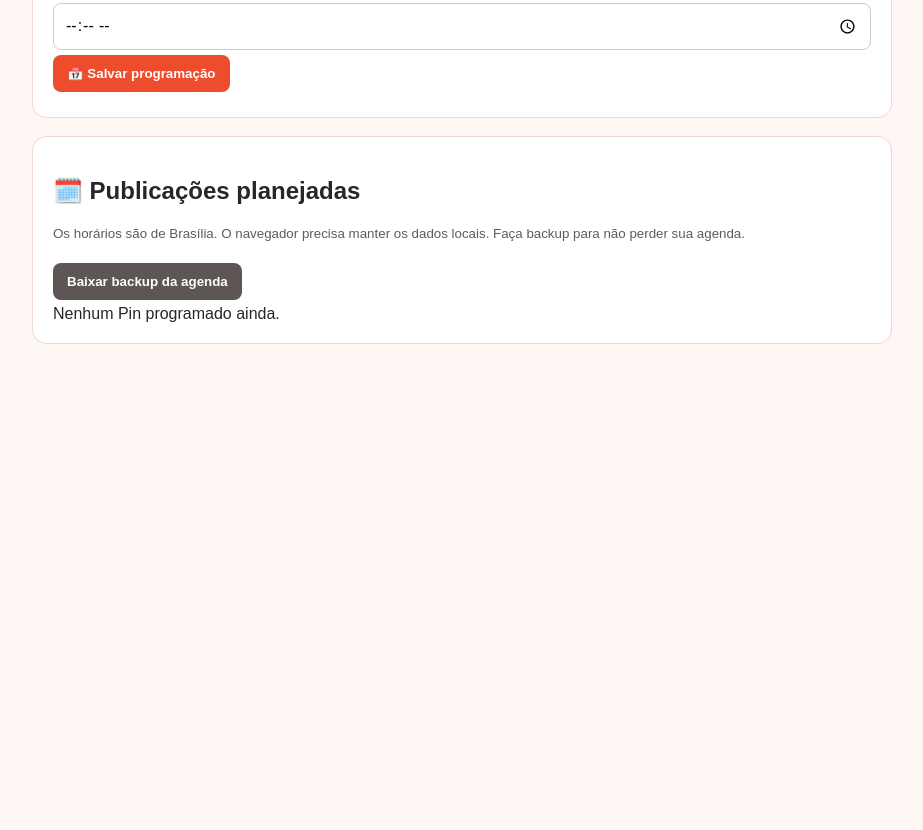
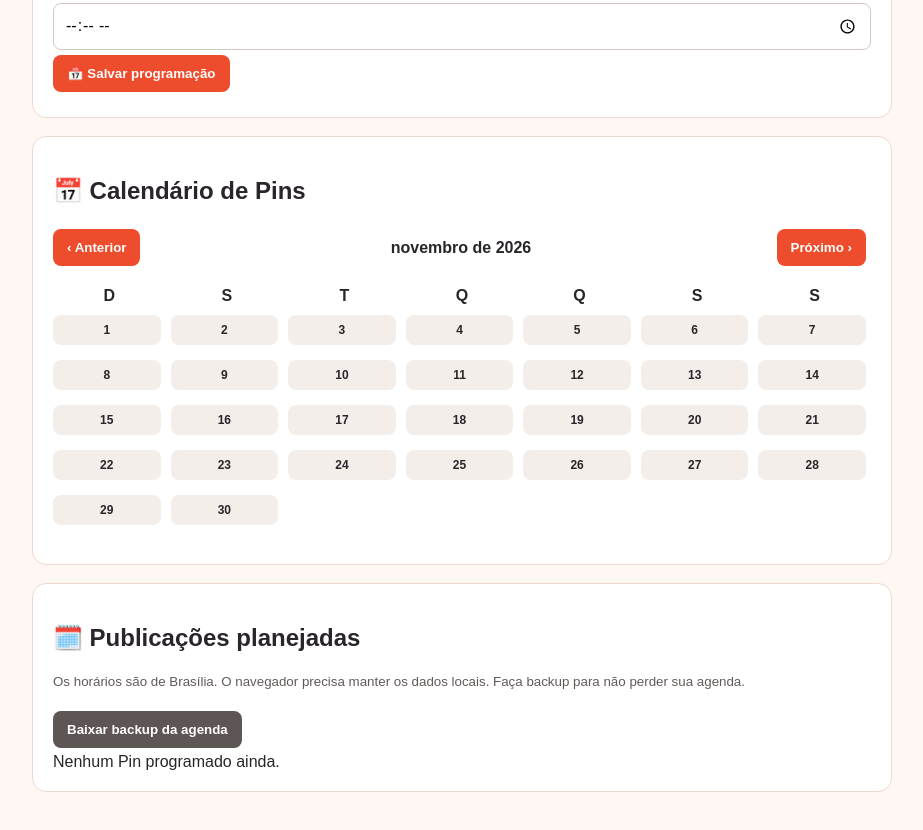
Before and after one commit to shopeeautovendas/shopeeautovendas.github.io, a plain HTML site: page agenda.html in a window 1280 px wide. Shown: the part 1031-1861 px from the top of the page, without its empty margins (178-1101 px from the left). Before the commit the page ends 1413 px from the top, so only its background shows below. Drawn offline with Linux system fonts and the light colour scheme.

Commit message:
Implement calendar view for agenda pins
Added calendar functionality to display pins for each day.

```diff
--- a/agenda.html
+++ b/agenda.html
@@ -170,6 +170,7 @@ $('produto').onchange=()=>{
   $('nome').value=p.name||'';
   $('titulo').value=(p.name||'').slice(0,100);
   $('link').value=p.url||'';
+  $('imagem').value=p.imageUrl||p.image||'';
   $('descricao').value=
     '✨ Confira este achadinho!\n\n'+
     (p.name||'')+'\n\n'+
@@ -199,6 +200,20 @@ function renderizar() {
   ordenada.forEach(p=>{
     const card=document.createElement('div');
     card.className='item';
+
+if (p.imagem && /^https:\/\//i.test(p.imagem)) {
+  const foto = document.createElement('img');
+  foto.src = p.imagem;
+  foto.alt = 'Imagem de ' + (p.nome || p.titulo);
+  foto.loading = 'lazy';
+  foto.style.width = '140px';
+  foto.style.height = '140px';
+  foto.style.objectFit = 'contain';
+  foto.style.borderRadius = '10px';
+  foto.style.background = '#f7f3f0';
+  foto.onerror = () => foto.remove();
+  card.appendChild(foto);
+}
 
     const titulo=document.createElement('h3');
     titulo.textContent=p.titulo;
@@ -303,6 +318,145 @@ $('backup').onclick=()=>{
   URL.revokeObjectURL(url);
 };
 
+let mesAgenda = new Date();
+mesAgenda = new Date(
+  mesAgenda.getFullYear(),
+  mesAgenda.getMonth(), 1
+);
+
+const area = document.createElement('section');
+const tituloCalendario = document.createElement('h2');
+tituloCalendario.textContent = '📅 Calendário de Pins';
+area.appendChild(tituloCalendario);
+
+const navegacao = document.createElement('div');
+navegacao.style.display = 'flex';
+navegacao.style.alignItems = 'center';
+navegacao.style.justifyContent = 'space-between';
+navegacao.style.gap = '10px';
+
+const anterior = document.createElement('button');
+anterior.textContent = '‹ Anterior';
+
+const proximo = document.createElement('button');
+proximo.textContent = 'Próximo ›';
+
+const nomeMes = document.createElement('strong');
+navegacao.append(anterior, nomeMes, proximo);
+area.appendChild(navegacao);
+
+const calendario = document.createElement('div');
+calendario.style.display = 'grid';
+calendario.style.gridTemplateColumns = 'repeat(7, minmax(0, 1fr))';
+calendario.style.gap = '5px';
+calendario.style.marginTop = '16px';
+area.appendChild(calendario);
+
+const detalhesDia = document.createElement('div');
+detalhesDia.style.marginTop = '14px';
+area.appendChild(detalhesDia);
+
+$('lista').closest('section').before(area);
+
+function renderCalendario() {
+  calendario.replaceChildren();
+  detalhesDia.replaceChildren();
+
+  const ano = mesAgenda.getFullYear();
+  const mes = mesAgenda.getMonth();
+
+  nomeMes.textContent = mesAgenda.toLocaleDateString('pt-BR', {
+    month: 'long',
+    year: 'numeric'
+  });
+
+  ['D', 'S', 'T', 'Q', 'Q', 'S', 'S'].forEach(d => {
+    const label = document.createElement('strong');
+    label.textContent = d;
+    label.style.textAlign = 'center';
+    calendario.appendChild(label);
+  });
+
+  const primeiroDia = new Date(ano, mes, 1).getDay();
+  const totalDias = new Date(ano, mes + 1, 0).getDate();
+
+  for (let i = 0; i < primeiroDia; i++) {
+    calendario.appendChild(document.createElement('span'));
+  }
+
+  for (let dia = 1; dia <= totalDias; dia++) {
+    const data = [
+      ano,
+      String(mes + 1).padStart(2, '0'),
+      String(dia).padStart(2, '0')
+    ].join('-');
+
+    const pins = agenda.filter(p => p.data === data);
+
+    const botao = document.createElement('button');
+    botao.style.padding = '8px 2px';
+    botao.style.minWidth = '0';
+    botao.style.fontSize = '12px';
+    botao.style.background = pins.length ? '#ee4d2d' : '#f3eee9';
+    botao.style.color = pins.length ? '#fff' : '#29252a';
+    botao.textContent = String(dia);
+
+    if (pins.length) {
+      const total = document.createElement('small');
+      total.style.display = 'block';
+      total.style.color = 'inherit';
+      total.textContent = pins.length + ' Pin(s)';
+      botao.appendChild(total);
+    }
+
+    botao.onclick = () => {
+      detalhesDia.replaceChildren();
+
+      const cabecalho = document.createElement('strong');
+      cabecalho.textContent = dia + '/' + (mes + 1) + '/' + ano;
+      detalhesDia.appendChild(cabecalho);
+
+      pins.forEach(p => {
+        const linha = document.createElement('p');
+        linha.textContent =
+          p.hora + ' — ' + p.titulo +
+          (p.publicado ? ' ✅' : ' ⏳');
+        detalhesDia.appendChild(linha);
+      });
+
+      if (!pins.length) {
+        const vazio = document.createElement('p');
+        vazio.textContent = 'Nenhum Pin planejado neste dia.';
+        detalhesDia.appendChild(vazio);
+      }
+    };
+
+    calendario.appendChild(botao);
+  }
+}
+
+anterior.onclick = () => {
+  mesAgenda = new Date(
+    mesAgenda.getFullYear(),
+    mesAgenda.getMonth() - 1, 1
+  );
+  renderCalendario();
+};
+
+proximo.onclick = () => {
+  mesAgenda = new Date(
+    mesAgenda.getFullYear(),
+    mesAgenda.getMonth() + 1, 1
+  );
+  renderCalendario();
+};
+
+const renderAgendaOriginal = renderizar;
+renderizar = function() {
+  renderAgendaOriginal();
+  renderCalendario();
+};
+
 carregarProdutos();
 renderizar();
 </script>
```
